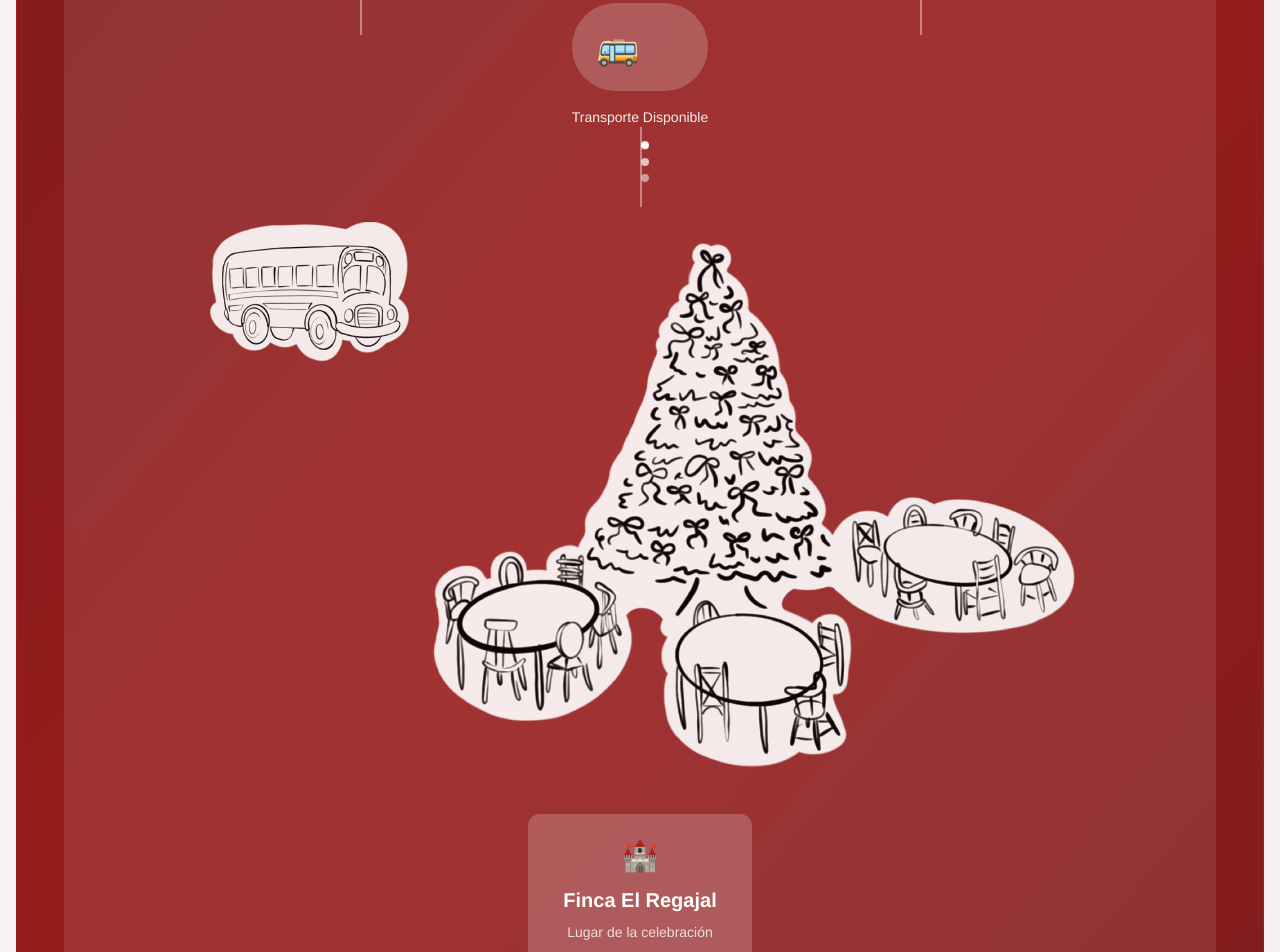
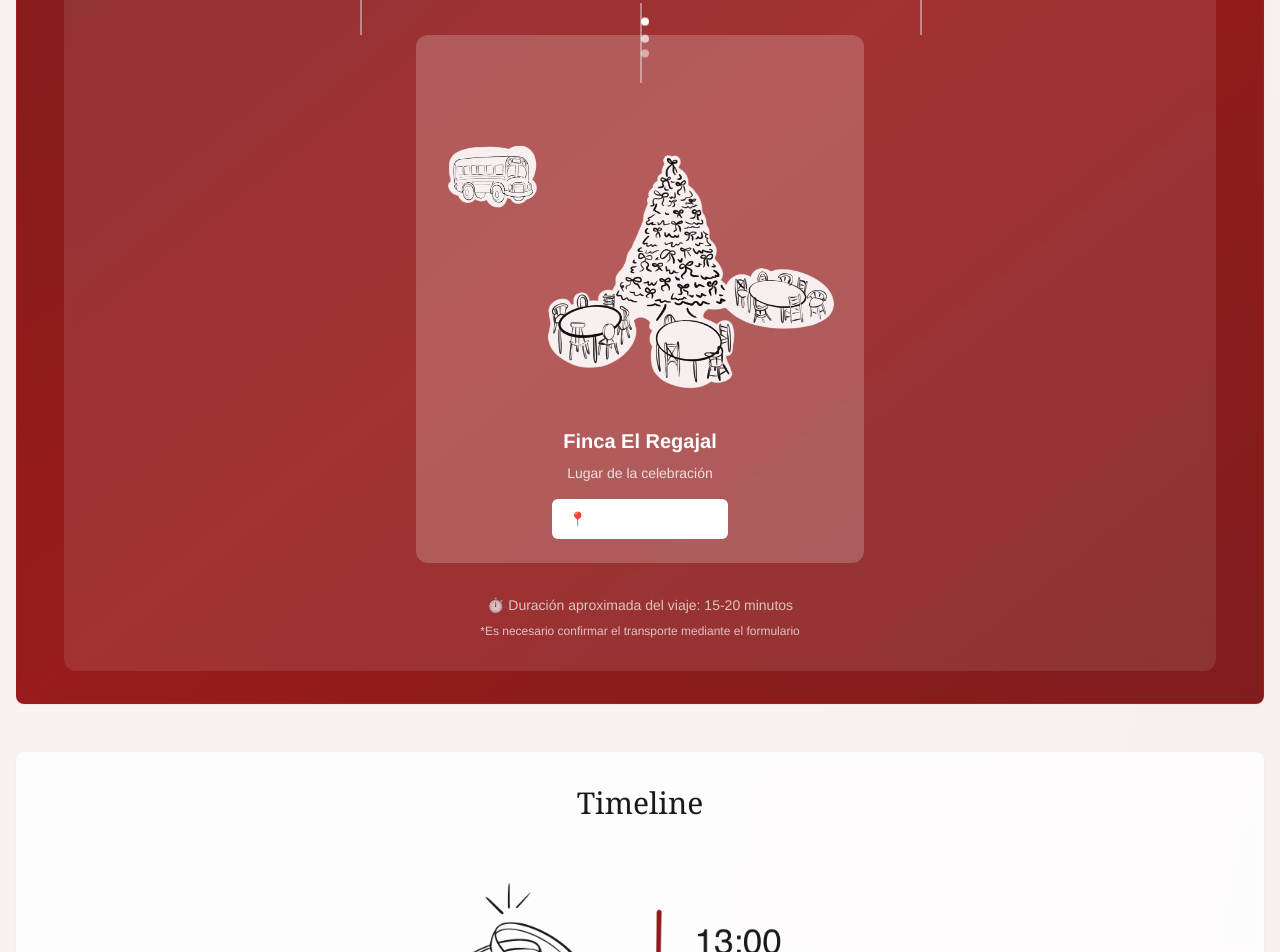
Before and after one commit to ferhergant/holly-jolly-rsvp-site, a React (Vite) app: page / in a window 1280 px wide. Shown: the part 1848-2800 px from the top of the page. Built offline with nearby package versions, Linux system fonts and the light colour scheme.

Commit message:
Adapt style a bit

```diff
--- a/src/components/ChristmasWedding.tsx
+++ b/src/components/ChristmasWedding.tsx
@@ -370,23 +370,19 @@ const ChristmasWedding = () => {
                         </div>
                       </div>
 
-                      {/* Bus illustration container */}
-                      <div className="bg-white/20 rounded-full p-6 mb-4">
-                        <div className="text-4xl">🚌</div>
-                      </div>
-                      <p className="text-white/90 text-center text-sm font-medium">
-                        Transporte Disponible
-                      </p>
 
                       {/* Vertical path to destination */}
                       <div className="absolute top-full left-1/2 w-0.5 h-20 bg-white/40">
                         <div className="absolute top-4 left-1/2 w-2 h-2 bg-white rounded-full animate-bounce transform -translate-x-1/2"></div>
-                        <div className="absolute top-8 left-1/2 w-2 h-2 bg-white/70 rounded-full animate-bounce transform -translate-x-1/2" style={{animationDelay: '0.2s'}}></div>
-                        <div className="absolute top-12 left-1/2 w-2 h-2 bg-white/50 rounded-full animate-bounce transform -translate-x-1/2" style={{animationDelay: '0.4s'}}></div>
+                        <div className="absolute top-8 left-1/2 w-2 h-2 bg-white/70 rounded-full animate-bounce transform -translate-x-1/2" style={{ animationDelay: '0.2s' }}></div>
+                        <div className="absolute top-12 left-1/2 w-2 h-2 bg-white/50 rounded-full animate-bounce transform -translate-x-1/2" style={{ animationDelay: '0.4s' }}></div>
                       </div>
                     </div>
                   </div>
 
+                  {/* Destination */}
+                  <div className="flex justify-center">
+                    <div className="bg-white/20 rounded-xl p-6 text-center max-w-md">
                       {/* Journey Illustration */}
                       <div className="flex justify-center mb-8 mt-20">
                         <div className="w-full max-w-4xl">
@@ -398,11 +394,6 @@ const ChristmasWedding = () => {
                           />
                         </div>
                       </div>
-
-                  {/* Destination */}
-                  <div className="flex justify-center">
-                    <div className="bg-white/20 rounded-xl p-6 text-center max-w-md">
-                      <div className="text-3xl mb-3">🏰</div>
                       <h4 className="text-white font-semibold text-xl mb-2">Finca El Regajal</h4>
                       <p className="text-white/80 text-sm mb-4">Lugar de la celebración</p>
                       <a href="https://maps.app.goo.gl/NLUJexwxn4bhe7EY6" target="_blank" rel="noopener noreferrer">
```
Lines whose indentation alone changed are shown as unchanged.
